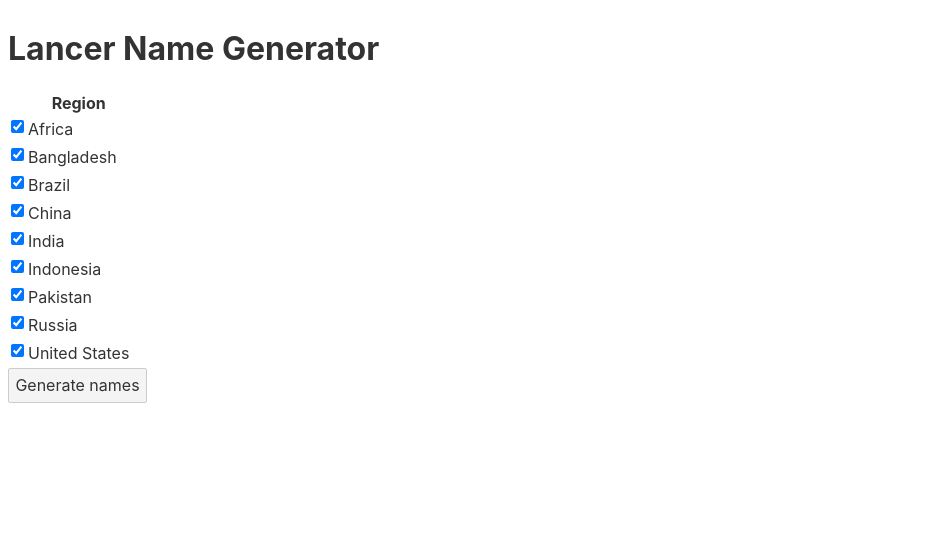
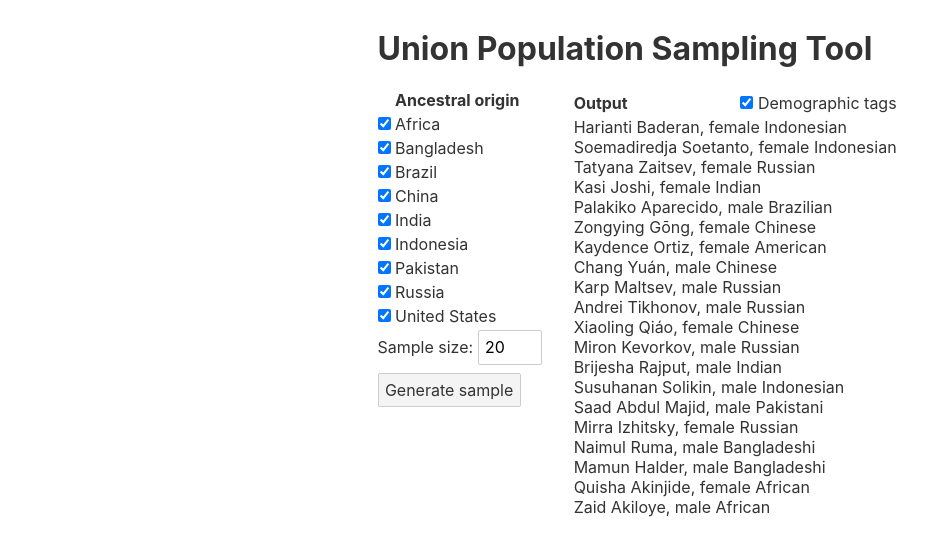
Before and after one commit to DawnPaladin/lancer-name-generator, a Svelte app: page / in a window 1280 px wide. Shown: the top 554 px of the page, without its empty margins (0-951 px from the left). Built offline with nearby package versions, Linux system fonts and the light colour scheme.

Commit message:
UI redesign

```diff
--- a/src/App.svelte
+++ b/src/App.svelte
@@ -13,6 +13,7 @@
 	import USA from './regions/USA.json';
 	var regions = [ Africa, Bangladesh, Brazil, China, India, Indonesia, Pakistan, Russia, USA ];
 	var names = [];
+	var tags = true;
 
 	regions.forEach(region => {
 		region.enabled = true;
@@ -31,17 +32,19 @@
 	}
 	update();
 
-	var howManyNames = 20;
+	var sampleSize = 20;
 
 	function generateNames() {
 		names = [];
-		for (let counter = 0; counter < howManyNames; counter++) {
+		for (let counter = 0; counter < sampleSize; counter++) {
 			names.push(generateName());
 		}
 		names = names;
 	}
+	generateNames();
 	function generateName() {
-		var region = draw(regions);
+		var enabledRegions = regions.filter(region => region.enabled);
+		var region = draw(enabledRegions);
 		var gender = Math.random() > 0.5 ? "male" : "female";
 		var firstNames = gender == "male" ? region["male-first"] : region["female-first"];
 		var lastNames = region.last;
@@ -58,37 +61,50 @@
 
 </script>
 <style>
-	th {
-		/* text-align: left; */
+	main {
+		margin: auto;
+		max-width: 525px;
 	}
 	.flex-row {
 		display: flex;
 		flex-direction: row;
 	}
+	.right-column {
+		min-width: 20em;
+		margin: 3px 0 0 2em;
+	}
 </style>
 
-<h1>Lancer Name Generator</h1>
+<main>
+
+	<h1>Union Population Sampling Tool</h1>
 
 	<div class="flex-row">
-	<div>
-		<table>
-			<thead>
-				<tr>
-					<th></th>
-					<th>Region</th>
-				</tr>
-			</thead>
+		<div class="left-column">
+			<input type="checkbox" style="visibility: hidden"/> <!-- for spacing -->
+			<strong>Ancestral origin</strong>
 			{#each regions as region (region.name)}
 				<RegionRow region={region} on:regionUpdate={update} />
 			{/each}
-		</table>
-
-		<button on:click={generateNames}>Generate names</button>
+			<label>
+				Sample size:
+				<input type="number" bind:value={sampleSize} style="width: 4em"/>
+			</label>
+			<button on:click={generateNames}>Generate sample</button>
 		</div>
 
+		<div class="right-column">
+			<div class="flex-row" style="justify-content: space-between">
+				<strong>Output</strong>
+				<label>
+					<input type="checkbox" bind:checked={tags} /> Demographic tags
+				</label>
+			</div>
 			<div class="names">
 				{#each names as name}
-			<NameRow name={name}/>
+					<NameRow name={name} tags={tags}/>
 				{/each}
 			</div>
 		</div>
+	</div>
+</main>
--- a/src/components/NameRow.svelte
+++ b/src/components/NameRow.svelte
@@ -1,7 +1,8 @@
 <script>
 	export let name;
+	export let tags;
 </script>
 
 <div>
-	{ name.first } { name.last }, { name.gender } { name.origin }
+	{ name.first } { name.last }{#if tags}, { name.gender } { name.origin }{/if}
 </div>
--- a/src/components/RegionRow.svelte
+++ b/src/components/RegionRow.svelte
@@ -16,11 +16,7 @@
 	}
 </script>
 
-<tr>
-	<td>
-		<input type="checkbox" bind:checked={region.enabled} on:input={changeCheckbox} />
-	</td>
-	<td>
-		{region.name}
-	</td>
-</tr>
+<label>
+	<input type="checkbox" bind:checked={region.enabled} on:input={changeCheckbox} />
+	{region.name}
+</label>
```
Lines whose indentation alone changed are shown as unchanged.
